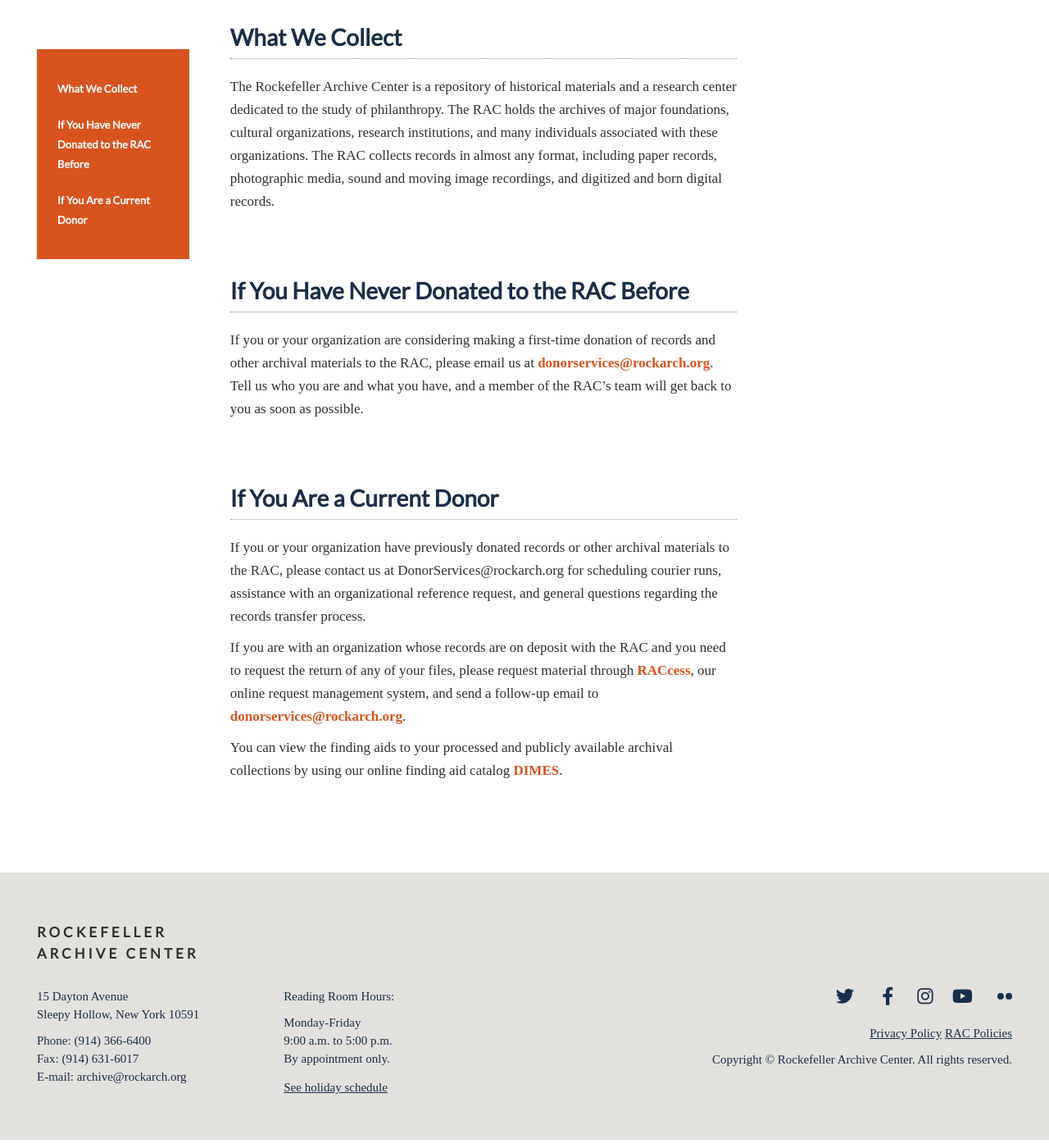
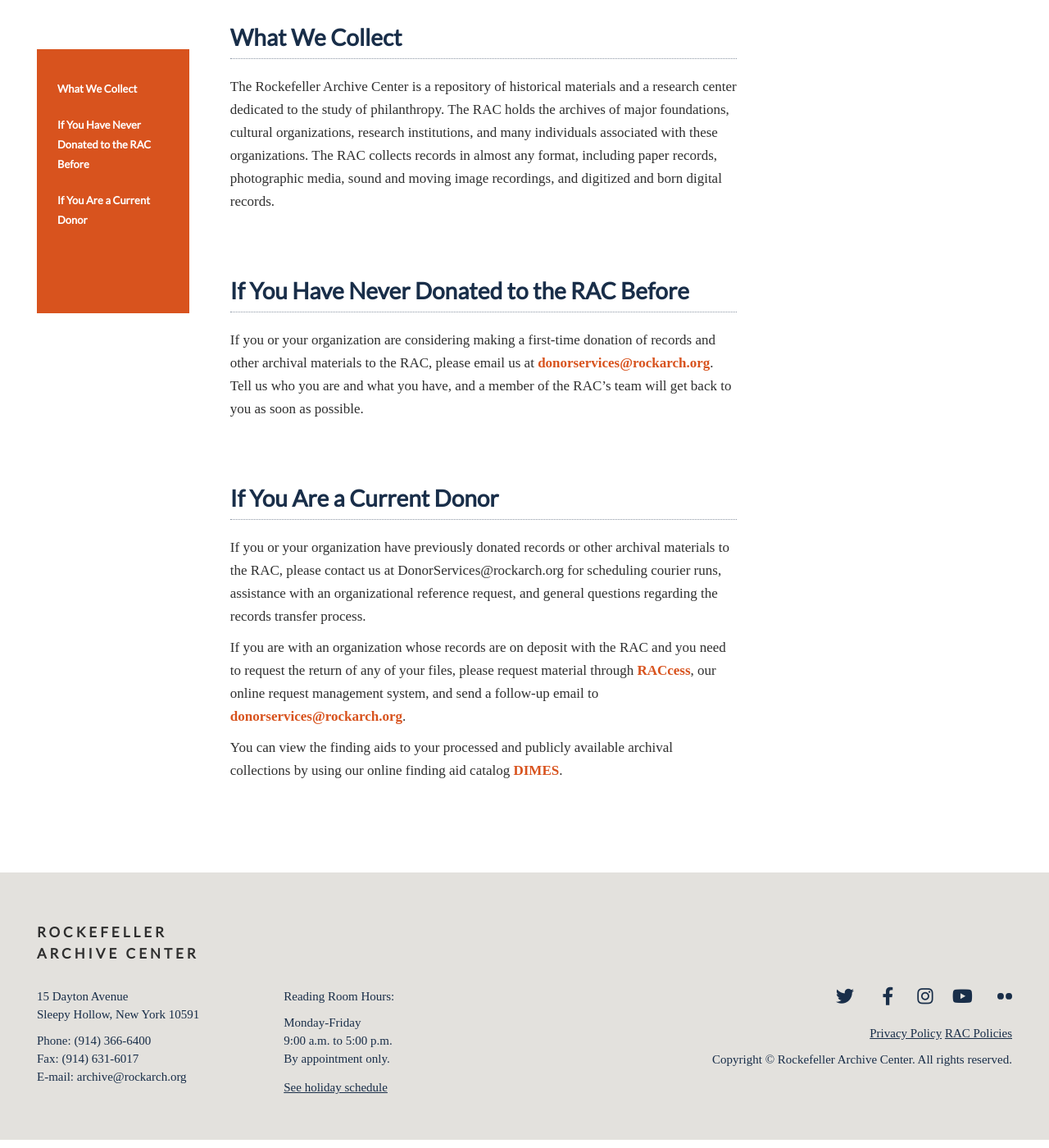
Before and after one commit to RockefellerArchiveCenter/rockarch.org, a Jekyll site: the page built from collections/information-for-records-donors.md, in a window 1280 px wide and 1400 px high, scrolled down 323 px. Shown: the whole window at 82% size. Built offline with Jekyll 4.4.1, drawn with Linux system fonts in a browser that asks for light colours; nearby versions of some CDN libraries; some web fonts are replaced.

Commit message:
add min-height

```diff
--- a/_sass/rac/_side-nav.scss
+++ b/_sass/rac/_side-nav.scss
@@ -9,6 +9,7 @@
     margin-bottom: 60px;
   }
   .side-nav {
+    min-height: 250px;
     display: none;
     padding: 36px 20px 36px 20px;
     background: $burnt-orange;
```
